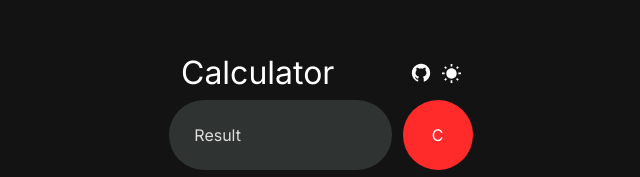
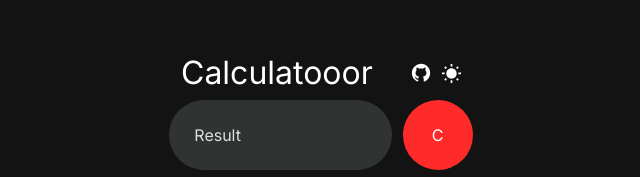
Before and after one commit to kshitij2105/Calculator, a plain HTML site: page Calculator/index.html in a window 1280 px wide. Shown: the part 124-301 px from the top of the page, 319-959 px from the left. Drawn offline with Linux system fonts and the light colour scheme.

Commit message:
Update index.html

```diff
--- a/Calculator/index.html
+++ b/Calculator/index.html
@@ -19,7 +19,7 @@
     <div class="container">
       <div class="header-container">
         <!-- This heading also notifies about the theme change.-->
-        <h1 id="toast">Calculator</h1>
+        <h1 id="toast">Calculatooor</h1>
         <div class="top-buttons">
           <a href="https://github.com/kshitij2105">
             <img src="assets/GitHubLight.svg" alt="Sun Icon" height="22.5" width="22.5" id="github-icon">
```
